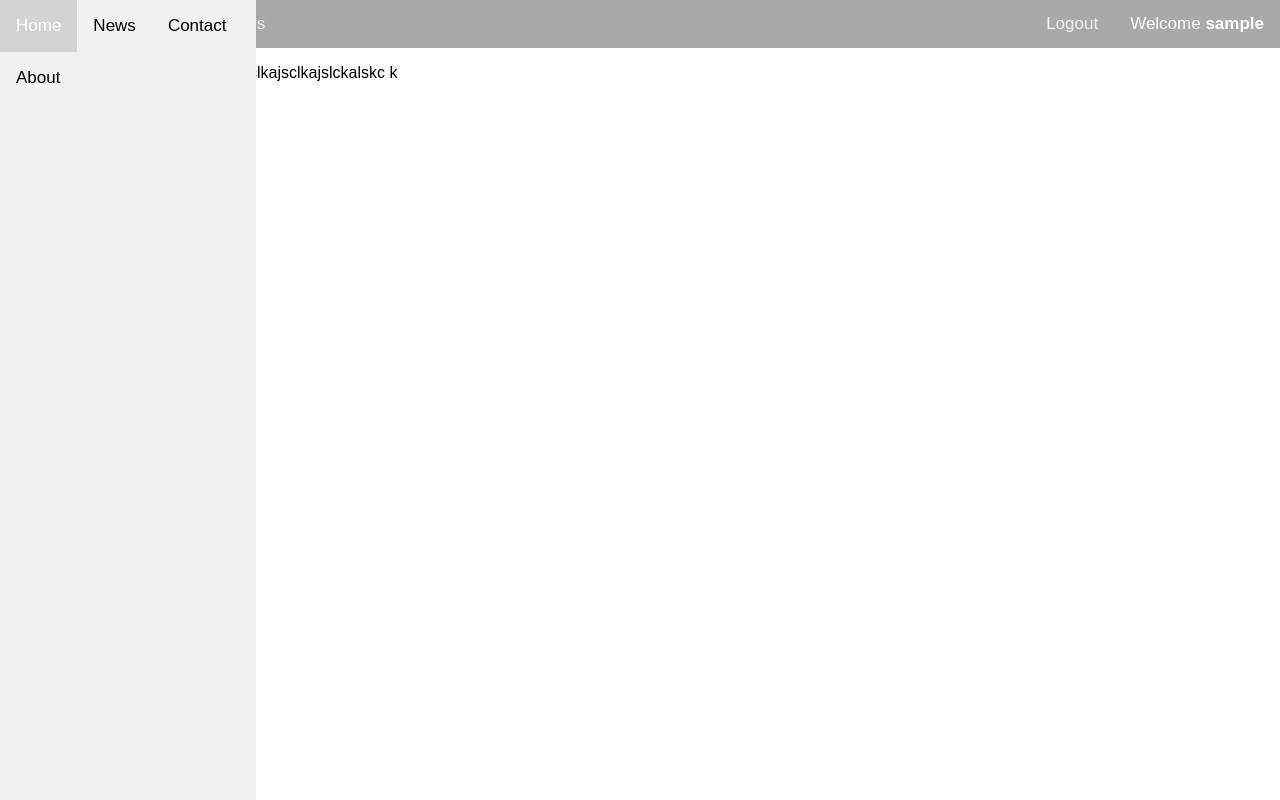
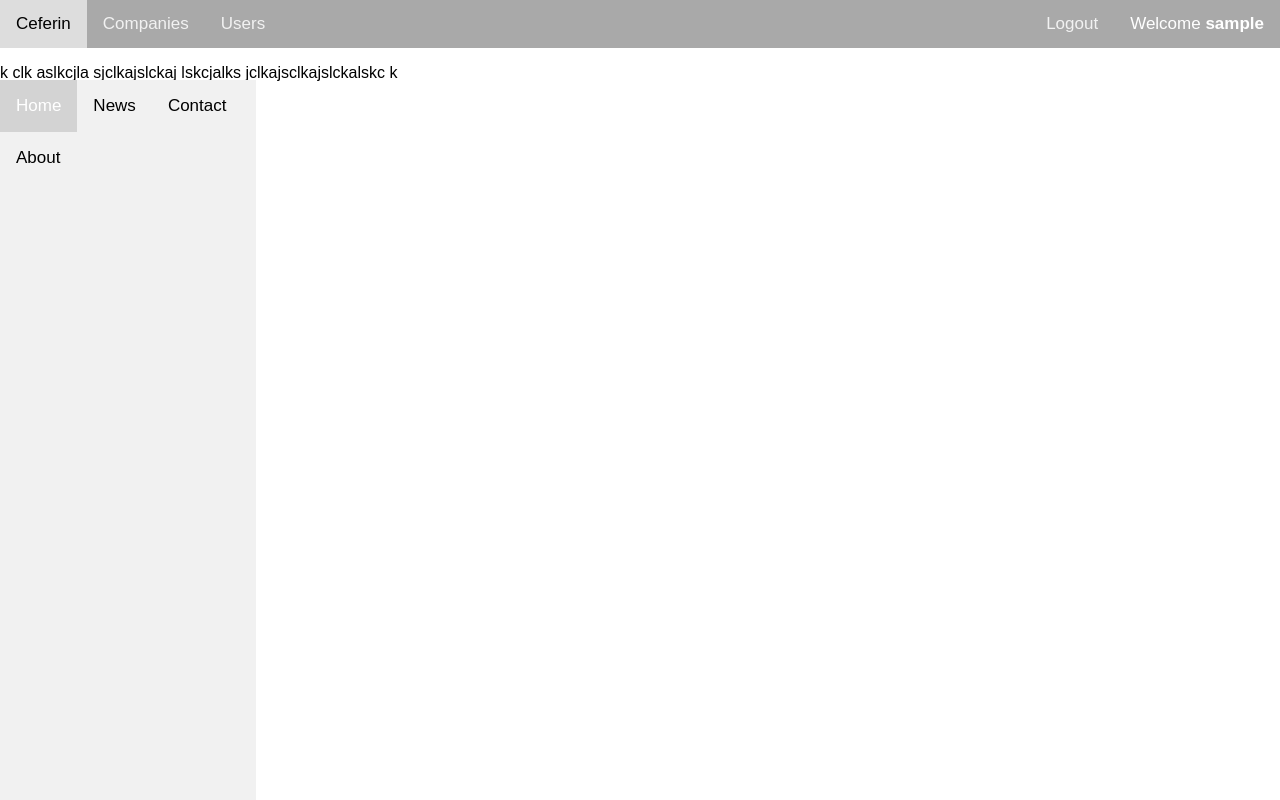
Before and after one commit to jamespeterjacob/realdeal, a React (Create React App) app: page / in a window 1280 px wide. Built offline with nearby package versions, Linux system fonts and the light colour scheme; sample sign-in values are in the browser's storage.

Commit message:
modified:   src/App.css

```diff
--- a/src/App.css
+++ b/src/App.css
@@ -344,6 +344,7 @@
   .sidebar {
     margin: 0;
     padding: 0;
+    top: 80px;
     width: 20%;
     background-color: #2d344e;
     position: fixed;
```
